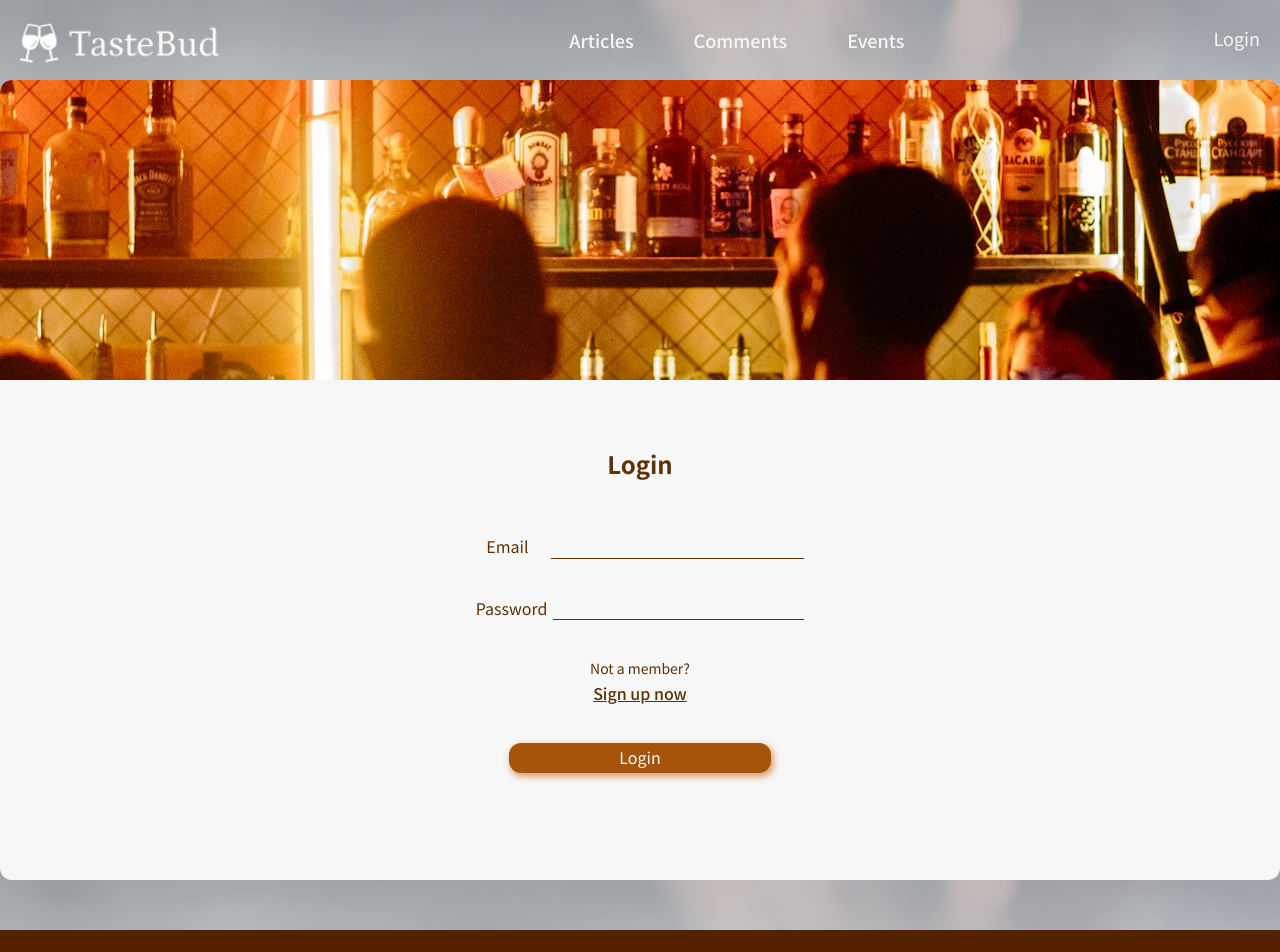
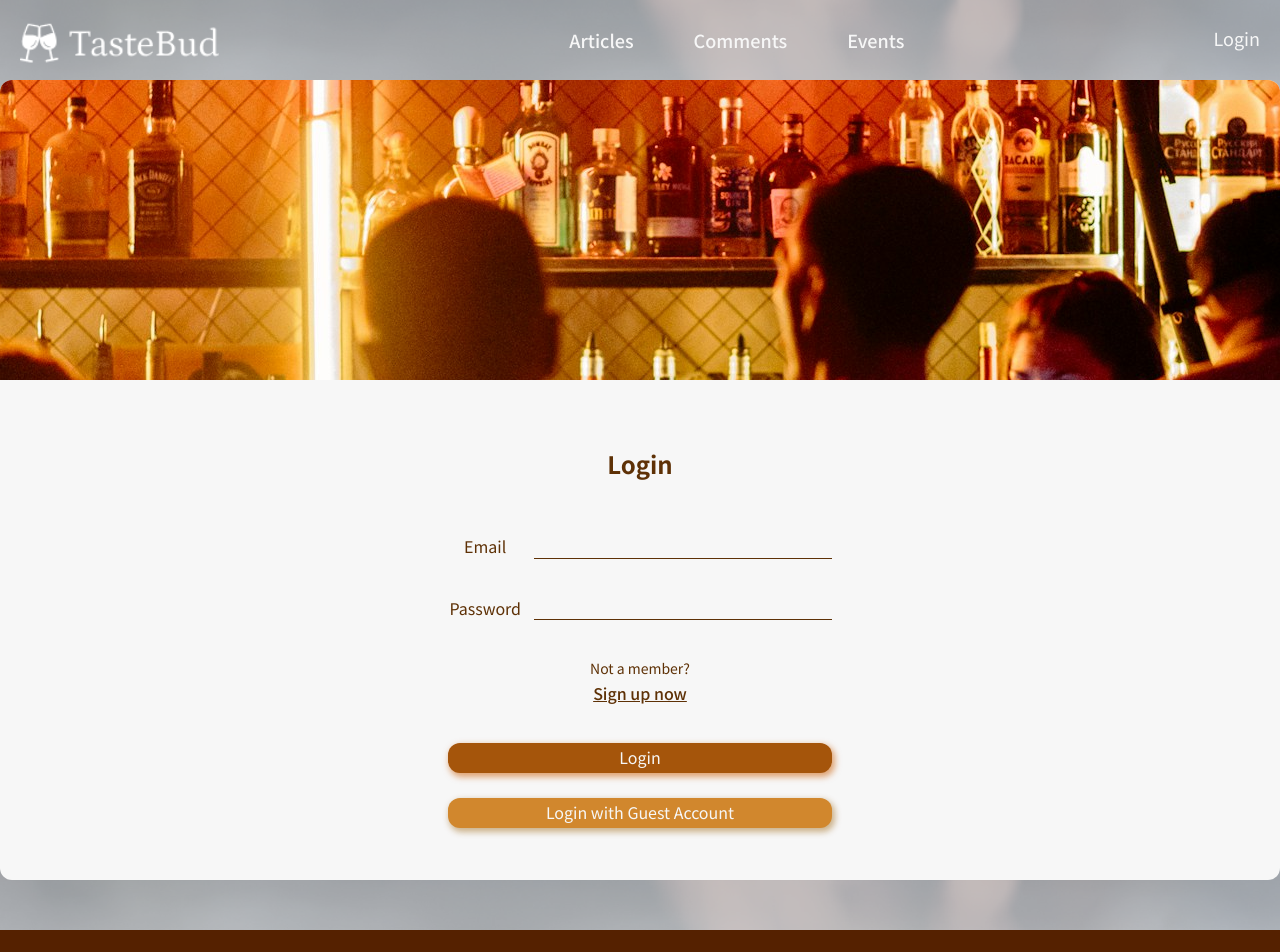
Before and after one commit to Tesiadyn/TasteBud, a React (Vite) app: page /login in a window 1280 px wide. Shown: the top 952 px of the page. Built offline with nearby package versions, Linux system fonts and the light colour scheme; no server answers; what ldrs would draw is missing.

Commit message:
feat(login): added test account login func

```diff
--- a/src/pages/Login/Login.tsx
+++ b/src/pages/Login/Login.tsx
@@ -21,6 +21,23 @@ import { toaster } from "evergreen-ui";
 const Login = () => {
   const navigate = useNavigate();
   const auth = getAuth();
+
+  const handleGuestLogin = () => {
+    const email = "guest@guest.com";
+    const password = "112233aA";
+
+    signInWithEmailAndPassword(auth, email, password)
+      .then((userCredential) => {
+        const user = userCredential.user;
+        toaster.success(`Welcome back! ${user.displayName}`);
+        navigate("/member");
+      })
+      .catch((err) => {
+        console.error("Error when signing in : ", err.message);
+        toaster.danger("Error signing in with guest account!");
+      });
+  };
+
   const handleSubmit = async (e: React.FormEvent<HTMLFormElement>) => {
     e.preventDefault();
     const emailInput = e.currentTarget.elements.namedItem(
@@ -35,7 +52,6 @@ const Login = () => {
     signInWithEmailAndPassword(auth, email, password)
       .then((userCredential) => {
         const user = userCredential.user;
-        console.log(user);
         toaster.success(`Welcome back! ${user.displayName}`);
         navigate("/member");
       })
@@ -68,6 +84,12 @@ const Login = () => {
             </SignupLinkDiv>
             <LoginButton type="submit">Login</LoginButton>
           </LoginForm>
+          <LoginButton
+            className="testAccount"
+            onClick={() => handleGuestLogin()}
+          >
+            Login with Guest Account
+          </LoginButton>
         </LoginSection>
       </Wrapper>
     </Container>
--- a/src/pages/Login/LoginStyle.tsx
+++ b/src/pages/Login/LoginStyle.tsx
@@ -9,7 +9,7 @@ export const InputField = styled.input`
   background-color: #f7f7f7;
 `;
 export const LoginButton = styled.button`
-  width: 80%;
+  width: 100%;
   height: 30px;
   text-align: center;
   margin: 40px auto 0;
@@ -20,6 +20,18 @@ export const LoginButton = styled.button`
   border-radius: 12px;
   box-shadow: 2px 3px 6px 1px rgb(202, 91, 0, 0.55);
   transition: all 0.2s;
+  &.testAccount {
+    box-shadow: 2px 3px 6px 1px rgb(150, 91, 0, 0.45);
+    background-color: #d1872d;
+    margin-top: 25px;
+    width: 30%;
+    &:hover {
+      background-color: #eaa64d;
+    }
+    @media screen and (max-width: 1279px){
+      width: 70%;
+    }
+  }
   &:hover {
     background-color: #be722c;
   }
@@ -50,7 +62,7 @@ export const Wrapper = styled.div`
   background-color: #f7f7f7;
   border-radius: 12px;
   margin: 0 auto;
-  @media screen and (max-width: 1279px){
+  @media screen and (max-width: 1279px) {
     width: 100%;
   }
 `;
@@ -74,12 +86,16 @@ export const LoginSectionTitle = styled.h2`
 export const InputDiv = styled.div`
   display: flex;
   margin: 40px auto;
-  @media screen and (max-width: 575px){
+  @media screen and (max-width: 575px) {
     width: 90%;
   }
 `;
 export const LoginForm = styled.form`
+  width: 30%;
   text-align: center;
+  @media screen and (max-width: 1279px){
+    width: 70%;
+  }
 `;
 export const InputLabel = styled.label`
   width: 20%;
```
